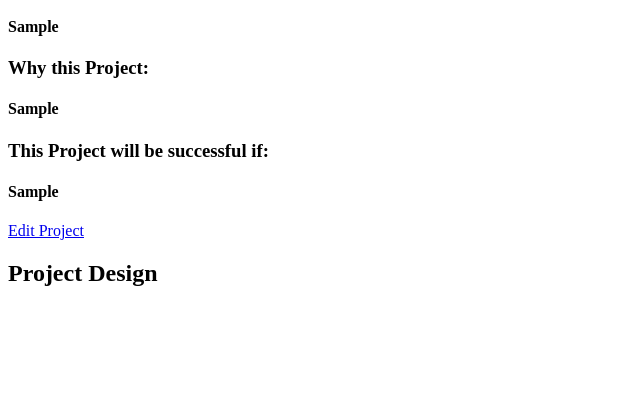
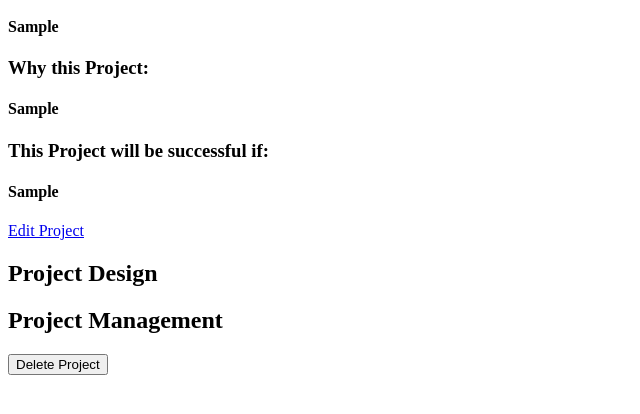
Before and after one commit to Blasczyk/Project_Design_App, a Flask app: page /projects/1 in a window 1280 px wide. Shown: the part 370-784 px from the top of the page, without its empty margins (0-640 px from the left). Run offline with Flask 3, Linux system fonts and the light colour scheme; tables that the repository leaves empty hold one stand-in row (values such as "Sample post").

Commit message:
Updated the delete function

```diff
--- a/app.py
+++ b/app.py
@@ -1,4 +1,4 @@
-from flask import Flask, render_template, request, redirect, url_for
+from flask import Flask, render_template, request, redirect, url_for, abort
 from database import init_db , create_project as db_create_project
 from database import get_project , get_all_projects , design_project , get_project_design
 from database import delete_project, update_project
@@ -9,7 +9,7 @@ init_db()
 
 
 @app.route("/")
-def Project_Repo():
+def project_Repo():
 
     projects = get_all_projects()
     return render_template("projects.html", projects=projects)
@@ -105,10 +105,8 @@ def design(project_id):
 @app.route("/projects/<int:project_id>/build", methods =["GET","POST"])
 def build(project_id):
 
-    project = next(
-            (project for project in projects if project["id"] == project_id),
-            None
-        )
+    project = get_project(project_id)
+
 
     if project is None:
         return "Project not found", 404
@@ -122,10 +120,7 @@ def build(project_id):
 @app.route("/projects/<int:project_id>/testing" , methods = ["GET","POST"])
 def testing(project_id):
 
-    project = next(
-        (project for project in projects if project["id"] == project_id),
-         None
-    )
+    project = get_project(project_id)
 
     if project is None:
         return "Project not Found.", 404
@@ -153,6 +148,8 @@ def edit_project(project_id):
         update_project(
             project_id, title, what, why, success
         )
+        # updated_project = get_project(project_id)
+        # print("DATABASE AFTER UPDATE:", dict(updated_project))
 
         return redirect(
             url_for("project_dashboard", project_id=project_id)
@@ -160,6 +157,15 @@ def edit_project(project_id):
 
     return render_template("edit_project.html", project=project)
 
+
+@app.route("/projects/<int:project_id>/delete", methods=["POST"])
+def delete_project_route(project_id):
+
+    deleted = delete_project(project_id)
+    if deleted == 0:
+        abort(404)
+
+    return redirect(url_for("project_repo"))
 
 
 
--- a/database.py
+++ b/database.py
@@ -258,7 +258,7 @@ def get_project_design(project_id):
         "risks": risks
     }
 
-def update_project(title, what, why, success, project_id):
+def update_project(project_id, title, what, why, success):
     connection = get_connection()
     connection.execute(
         """
@@ -277,12 +277,14 @@ def update_project(title, what, why, success, project_id):
 
 def delete_project(project_id):
     connection = get_connection()
-    connection.execute(
+    cursor = connection.execute(
         """
         DELETE FROM projects
         WHERE id = ?
         """,
-        (project_id)
+        (project_id,)
     )
     connection.commit()
+    deleted = cursor.rowcount
     connection.close()
+    return deleted
--- a/templates/edit_project.html
+++ b/templates/edit_project.html
@@ -4,7 +4,7 @@
     action="{{ url_for('edit_project', project_id=project['id']) }}"
     method="POST"
 >
-    <label for="title">Project Title</label>
+    <label for="title">Project Title:</label>
     <input
         id="title"
         type="text"
@@ -15,13 +15,15 @@
     <br><br>
 
     <label for="what">What are you building?</label>
+    <br>
     <textarea id="what" name="what">{{ project['what'] or '' }}</textarea>
     <br><br>
 
     <label for="why">Why are you building it?</label>
+    <br>
     <textarea id="why" name="why">{{ project['why'] or '' }}</textarea>
     <br><br>
-    <label for="success">What defines success?</label>
+    <label for="success">What defines success?</label><br>
     <textarea id="success" name="success">{{ project['success'] or '' }}</textarea>
     <br><br>
     <button type="submit">Save Changes</button>
--- a/templates/project_dashboard.html
+++ b/templates/project_dashboard.html
@@ -50,6 +50,20 @@
             <h2> Project Design</h2>
 
           </section>
+
+          <section class="delete-project">
+            <h2>Project Management</h2>
+            <form
+                action="{{ url_for('delete_project_route', project_id=project['id']) }}"
+                method="POST"
+                onsubmit="return confirm('Permanently delete this project?');"
+            >
+                <button type="submit">
+                    Delete Project
+                </button>
+            </form>
+
+        </section>
     </main>
 </body>
 </html>
```
Also changed, not shown: templates/projects.html (+10 -0 lines).
